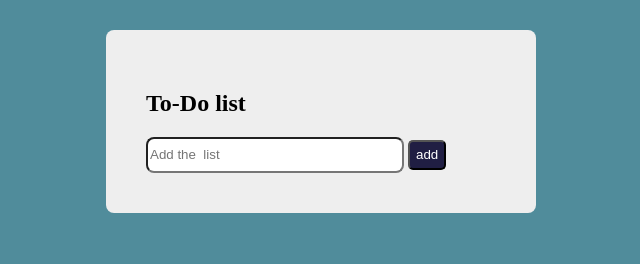
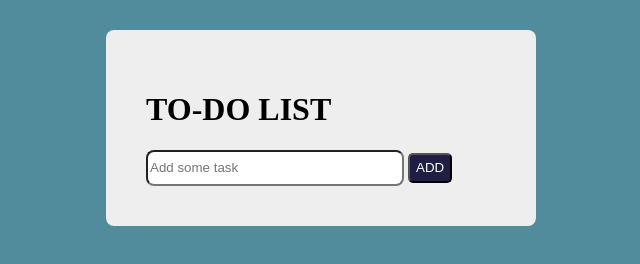
Before and after one commit to bharathvenkatesan467/To-Do-list-using-html-css-and-javascript, a plain HTML site: page index.html in a window 1280 px wide. Shown: the whole page, without its empty margins (319-959 px from the left). Drawn offline with Linux system fonts and the light colour scheme.

Commit message:
Update index.html

```diff
--- a/index.html
+++ b/index.html
@@ -9,12 +9,10 @@
 </head>
 <body>
     <div class="section">
-        <h2> To-Do list</h2>
-        <div class="section1">
-            <input type="text" id="input1" placeholder="Add the  list"  name="addlist">
-            <button class="b1" onclick="add()" value="add">add</button>
-            <div id="add"></div>
-        </div>
+        <h1>TO-DO LIST</h1>
+        <input type="text" id="t1" placeholder="Add some task">
+        <button onclick="add()" class="b1">ADD</button>
+        <div id="t2"></div>
     </div>
 
 </body>
```
